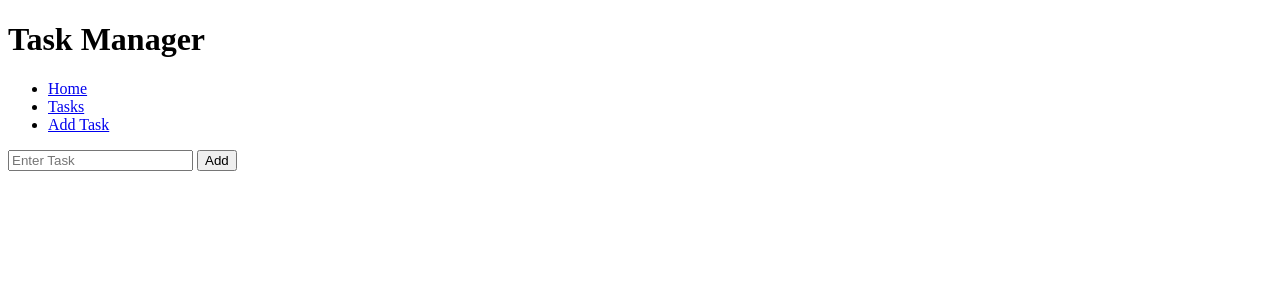
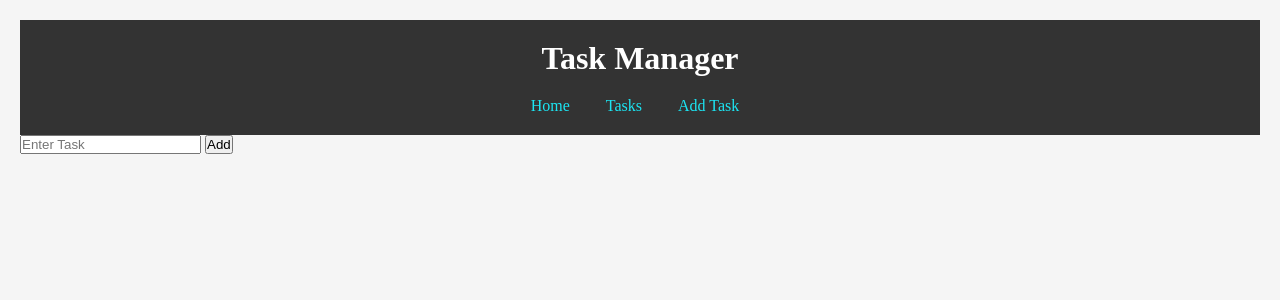
Before and after one commit to thierry-chatauan/flask-task-manager-demo, a Flask app: page /addtask in a window 1280 px wide. Shown: the top 300 px of the page. Run offline with Flask 3, Linux system fonts and the light colour scheme.

Commit message:
first commit with flask

```diff
--- a/app.py
+++ b/app.py
@@ -23,3 +23,9 @@ def add_task():
   tasks.append(task)
   print(tasks)
   return redirect(url_for("task_list"))
+
+@app.route("/deletetask/<int:task_id>")
+def delete_task(task_id):
+  if 0 <= task_id <= len(tasks):
+    tasks.pop(task_id)
+  return redirect(url_for("task_list"))
--- /dev/null
+++ b/static/css/style.css
@@ -0,0 +1,86 @@
+/* Reset some default styles */
+* {
+  margin: 0;
+  padding: 0;
+  box-sizing: border-box;
+}
+
+/* Apply a responsive font size to the entire app */
+body {
+  font-size: 16px;
+}
+
+/* Add some padding and a background color to the body */
+body {
+  padding: 20px;
+  background-color: #f5f5f5;
+}
+
+/* Style the app header */
+header {
+  background-color: #333;
+  color: #fff;
+  padding: 20px;
+  text-align: center;
+}
+
+/* Style the navigation links */
+nav {
+  margin-top: 20px;
+}
+
+nav ul {
+  list-style-type: none;
+  text-align: center;
+}
+
+nav ul li {
+  display: inline-block;
+  margin-right: 10px;
+}
+
+nav ul li a {
+  color: #1ce5f3;
+  text-decoration: none;
+  padding: 5px 10px;
+  border: 1px solid #333;
+  border-radius: 3px;
+}
+
+nav ul li a:hover {
+  background-color: #333;
+  color: #fff;
+}
+
+/* Style the task list */
+.task-list {
+  margin-top: 20px;
+  background-color: #fff;
+  padding: 20px;
+}
+
+.task-list h2 {
+  margin-bottom: 10px;
+}
+
+.task-list ul {
+  list-style-type: none;
+}
+
+.task-list li {
+  margin-bottom: 10px;
+}
+
+.task-list li .delete-btn {
+  margin-left: 10px;
+  color: #f00;
+  cursor: pointer;
+}
+
+.delete-task {
+    text-decoration: none;
+}
+
+.placeholder-task {
+    text-shadow: DeepSkyBlue 1px 0 10px;;
+}
--- /dev/null
+++ b/static/scripts/script.js
@@ -0,0 +1,11 @@
+document.addEventListener('DOMContentLoaded', function() {
+    const form = document.querySelector('form');
+    const textField = document.querySelector('input[type="text"]');
+
+    form.addEventListener('submit', function(event) {
+        if (textField.value.trim() === '') {
+            event.preventDefault();
+            alert('Text field cannot be empty!');
+        }
+    });
+});
--- a/templates/addtask.html
+++ b/templates/addtask.html
@@ -1,9 +1,10 @@
 {% extends 'base.html' %}
 {% block main %}
     <div id="container">
-    <form action="{{ url_for("add_task")}}" method="POST">
+    <form action="{{ url_for('add_task')}}" method="POST">
         <input id="task" type="text" name="task" placeholder="Enter Task">
         <button type="submit">Add</button>
     </form>
+    <script src="{{ url_for('static', filename='/scripts/script.js') }}"></script>
     </div>
 {% endblock %}
--- a/templates/base.html
+++ b/templates/base.html
@@ -4,6 +4,7 @@
     <meta charset="UTF-8">
     <meta name="viewport" content="width=device-width, initial-scale=1.0">
     <title>Task Manager</title>
+    <link rel="stylesheet" href="{{ url_for( 'static', filename='css/style.css')}}">
 </head>
 <body>
     <header>
--- a/templates/tasks.html
+++ b/templates/tasks.html
@@ -4,7 +4,9 @@
         <h2>Task List</h2>
         <ul>
             {% for task in tasks %}
-            <li> {{task}} </li>
+            <li> {{task}}
+                 <a href="{{ url_for('delete_task', task_id=loop.index0) }}">❌</a>
+            </li>
             {% endfor %}
         </ul>
       </div>
```
Also changed, not shown: 1 other file.
